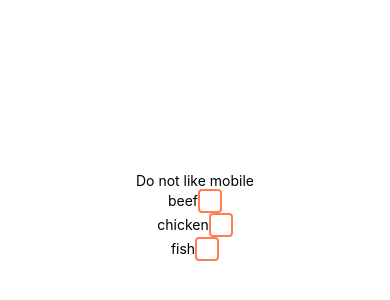
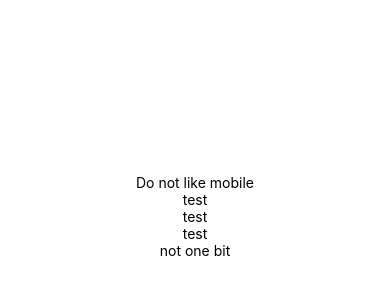
Before and after one commit to gvbarker/chefsKissFrontend, a React Native app: screen / in a window 390 px wide. Shown: the part 206-506 px from the top of the page. Built offline with nearby package versions, Linux system fonts and the light colour scheme; no server answers.

Commit message:
built a testing component, got it to pull data from the backend

```diff
--- a/App.js
+++ b/App.js
@@ -4,7 +4,7 @@ import { StyleSheet, Text, View } from 'react-native';
 import  CheckBox  from './src/components/CheckBox.js';
 import BoxCategory from './src/components/BoxCategory';
 import CategoryDisplayBox from './src/components/CategoryDisplayBox.js';
-
+import Btest from './src/components/Btest.js';
 export default function App() {
 
   const meats = ['Chicken','Beef','Sausage','Lamb','Fish']
@@ -24,7 +24,8 @@ export default function App() {
   return (
     <View style={styles.container}>
       <Text>Do not like mobile</Text>
-      <CategoryDisplayBox/>
+      <Btest></Btest>
+      <Text>not one bit</Text>
       <StatusBar style="auto" />
     </View>
   );
--- /dev/null
+++ b/src/components/Btest.js
@@ -0,0 +1,29 @@
+import React, {useState, useEffect} from "react";
+import {Alert, FlatList, View, Text} from 'react-native';
+
+function Btest() {
+    const [data, setData] = useState([{id:1, title:"test", ingredients:"test", instructions:"test"}])
+    useEffect(()=> {
+        fetch('http://10.30.82.60:4444/api/recipes/', {
+            method:"GET"
+        })
+
+        .then(resp => resp.json())
+        .then(data=> {
+            setData(data)
+        })
+        .catch(error => Alert.alert("Error", error.message))
+
+    }, [])
+    let btestlist = data.map((item) => (
+            <View key={item.id}>
+                <Text>{item.title}</Text>
+                <Text>{item.ingredients}</Text>
+                <Text>{item.instructions}</Text>
+            </View>
+    ))
+    return( btestlist )
+
+
+
+} export default Btest
```
